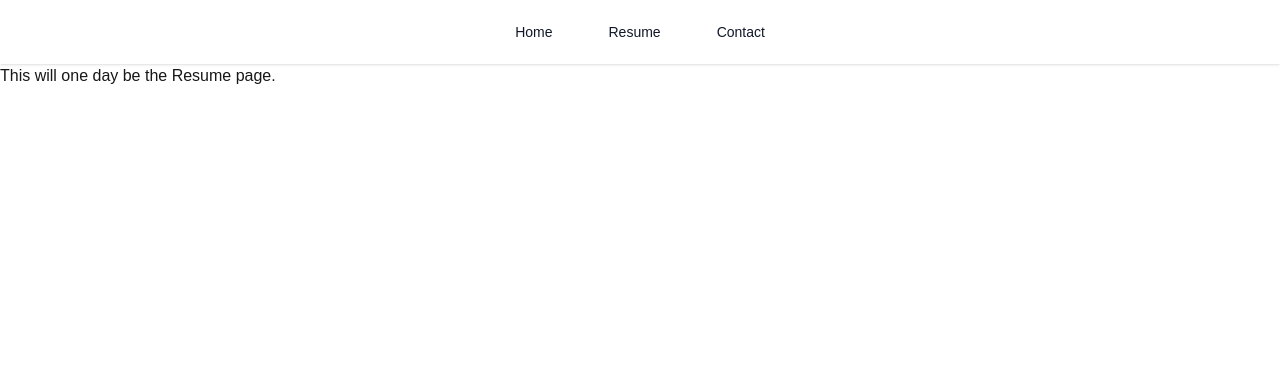
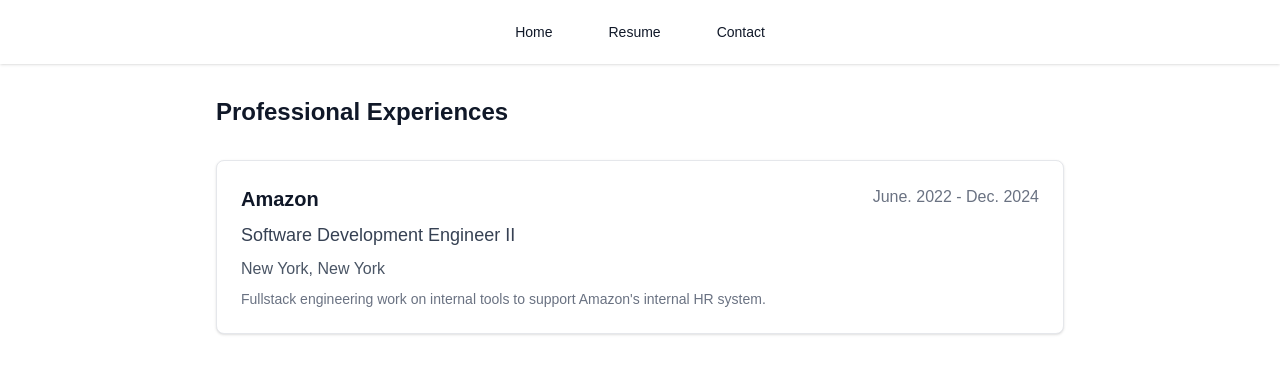
Before and after one commit to TimothyDuex/personal-website, a Next.js app: page /resume in a window 1280 px wide. Shown: the top 374 px of the page. Built offline with nearby package versions, Linux system fonts and the light colour scheme.

Commit message:
Add basic professional experience card to resume page

```diff
--- /dev/null
+++ b/src/app/resume/ProfessionalExperience.tsx
@@ -0,0 +1,160 @@
+'use client'
+
+import React, { useState } from 'react';
+import { X } from 'lucide-react';
+
+interface WorkExperience {
+    id: number,
+    company: string,
+    position: string,
+    location: string,
+    period: string,
+    description: string,
+    responsibilities: string[],
+    technologies: string[],
+}
+
+const ProfessionalExperience = () => {
+    const [selectedExperience, setSelectedExperience] = useState<WorkExperience|null>(null);
+
+    const experiences: WorkExperience[] = [
+        {
+            id: 1,
+            company: "Amazon",
+            position: "Software Development Engineer II",
+            location: "New York, New York",
+            period: "June. 2022 - Dec. 2024",
+            description: "Fullstack engineering work on internal tools to support Amazon's internal HR system.",
+            responsibilities: [
+                "Designed and deployed scalable cloud architectures using AWS EC2, S3, and Lambda",
+                "Implemented automated CI/CD pipelines using AWS CodePipeline and CodeBuild",
+                "Monitored system performance and optimized resource utilization",
+                "Collaborated with development teams to ensure seamless deployment processes"
+            ],
+            technologies: ["AWS", "Typescript", "React"]
+        },
+    ];
+
+    const openModal = (experience: WorkExperience) => {
+        setSelectedExperience(experience);
+    };
+
+    const closeModal = () => {
+        setSelectedExperience(null);
+    };
+
+    return (
+        <>
+            <div className="max-w-4xl mx-auto px-6 py-8">
+                <h2 className="text-2xl font-bold text-gray-900 mb-8">Professional Experiences</h2>
+
+                <div className="space-y-6">
+                    {experiences.map((exp) => (
+                        <div
+                            key={exp.id}
+                            className="bg-white border border-gray-200 rounded-lg p-6 shadow-sm hover:shadow-md transition-all duration-200 cursor-pointer hover:border-blue-300"
+                            onClick={() => openModal(exp)}
+                        >
+                            <div className="flex flex-col md:flex-row md:items-start md:justify-between">
+                                <div className="flex-1">
+                                    <h3 className="text-xl font-semibold text-gray-900 mb-2">
+                                        {exp.company}
+                                    </h3>
+                                    <div className="flex flex-col sm:flex-row sm:items-center sm:gap-2 mb-2">
+                                        <p className="text-lg text-gray-700 font-medium">
+                                            {exp.position}
+                                        </p>
+                                    </div>
+                                    <p className="text-gray-600 mb-2">
+                                        {exp.location}
+                                    </p>
+                                    <p className="text-gray-500 text-sm line-clamp-2">
+                                        {exp.description}
+                                    </p>
+                                </div>
+                                <div className="mt-4 md:mt-0 md:ml-6">
+                                    <p className="text-gray-500 font-medium text-right">
+                                        {exp.period}
+                                    </p>
+                                </div>
+                            </div>
+                        </div>
+                    ))}
+                </div>
+            </div>
+
+            {/* Modal Overlay */}
+            {selectedExperience && (
+                <div className="fixed inset-0 bg-transparent flex items-center justify-center p-4 z-50">
+                    <div className="bg-white rounded-lg shadow-xl max-w-2xl w-full max-h-[90vh] overflow-y-auto">
+                        {/* Modal Header */}
+                        <div className="sticky top-0 bg-white border-b border-gray-200 px-6 py-4 flex justify-between items-start">
+                            <div>
+                                <h2 className="text-2xl font-bold text-gray-900">
+                                    {selectedExperience.company}
+                                </h2>
+                                <div className="flex items-center gap-2 mt-1">
+                                    <p className="text-lg text-gray-700 font-medium">
+                                        {selectedExperience.position}
+                                    </p>
+                                </div>
+                                <p className="text-gray-600 mt-1">
+                                    {selectedExperience.location} • {selectedExperience.period}
+                                </p>
+                            </div>
+                            <button
+                                onClick={closeModal}
+                                className="text-gray-400 hover:text-gray-600 transition-colors p-1"
+                            >
+                                <X size={24} />
+                            </button>
+                        </div>
+
+                        {/* Modal Content */}
+                        <div className="px-6 py-6">
+                            <div className="space-y-6">
+                                {/* Description */}
+                                <div>
+                                    <h3 className="text-lg font-semibold text-gray-900 mb-3">Overview</h3>
+                                    <p className="text-gray-700 leading-relaxed">
+                                        {selectedExperience.description}
+                                    </p>
+                                </div>
+
+                                {/* Responsibilities */}
+                                <div>
+                                    <h3 className="text-lg font-semibold text-gray-900 mb-3">Key Responsibilities</h3>
+                                    <ul className="space-y-2">
+                                        {selectedExperience.responsibilities.map((responsibility, index) => (
+                                            <li key={index} className="flex items-start">
+                                                <span className="inline-block w-2 h-2 bg-blue-500 rounded-full mt-2 mr-3 flex-shrink-0"></span>
+                                                <span className="text-gray-700">{responsibility}</span>
+                                            </li>
+                                        ))}
+                                    </ul>
+                                </div>
+
+                                {/* Technologies */}
+                                <div>
+                                    <h3 className="text-lg font-semibold text-gray-900 mb-3">Technologies & Tools</h3>
+                                    <div className="flex flex-wrap gap-2">
+                                        {selectedExperience.technologies.map((tech, index) => (
+                                            <span
+                                                key={index}
+                                                className="bg-gray-100 text-gray-800 px-3 py-1 rounded-full text-sm font-medium"
+                                            >
+                        {tech}
+                      </span>
+                                        ))}
+                                    </div>
+                                </div>
+                            </div>
+                        </div>
+                    </div>
+                </div>
+            )}
+        </>
+    );
+};
+
+export default ProfessionalExperience;
--- a/src/app/resume/page.tsx
+++ b/src/app/resume/page.tsx
@@ -1,7 +1,7 @@
+import ProfessionalExperience from "./ProfessionalExperience";
+
 export default function Resume() {
     return (
-        <div>
-            <p>This will one day be the Resume page.</p>
-        </div>
+        <ProfessionalExperience/>
     );
 }
```
Also changed, not shown: package.json (+7 -6 lines), 1 other file (tests, documents, lock files or other folders).
